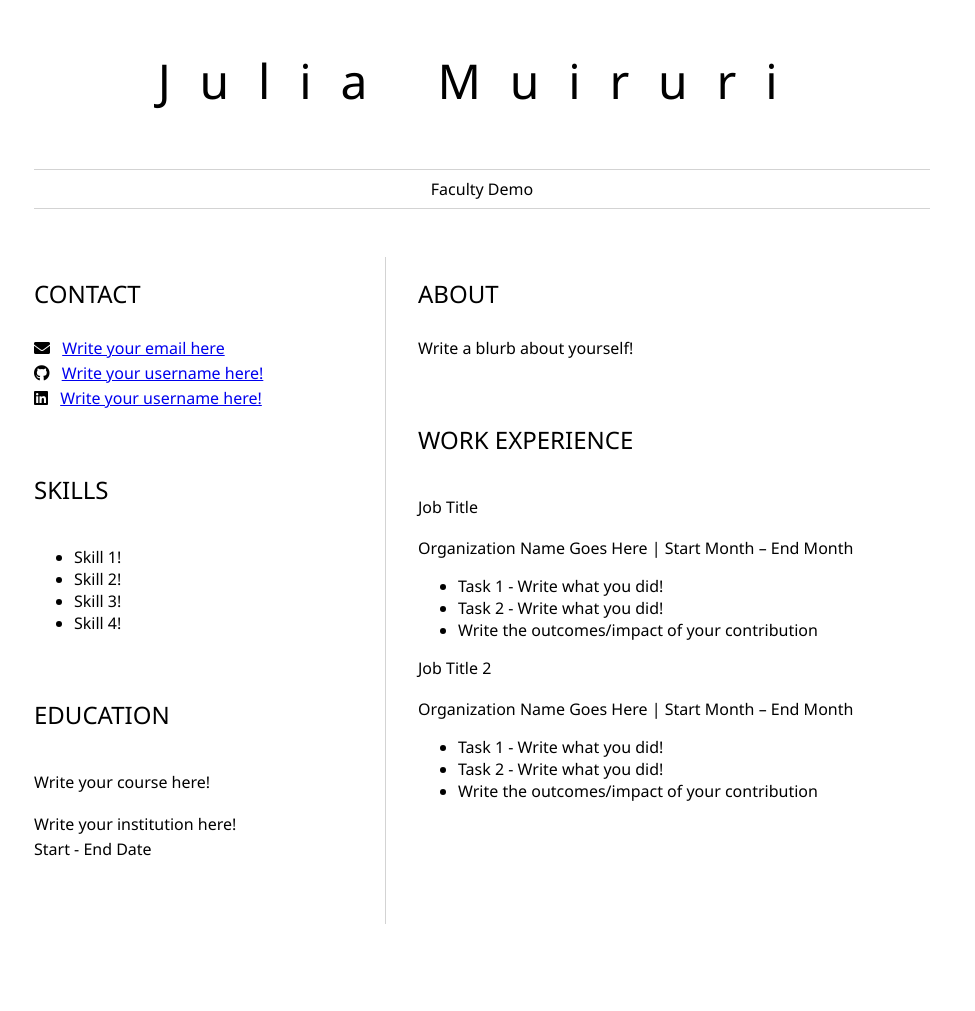
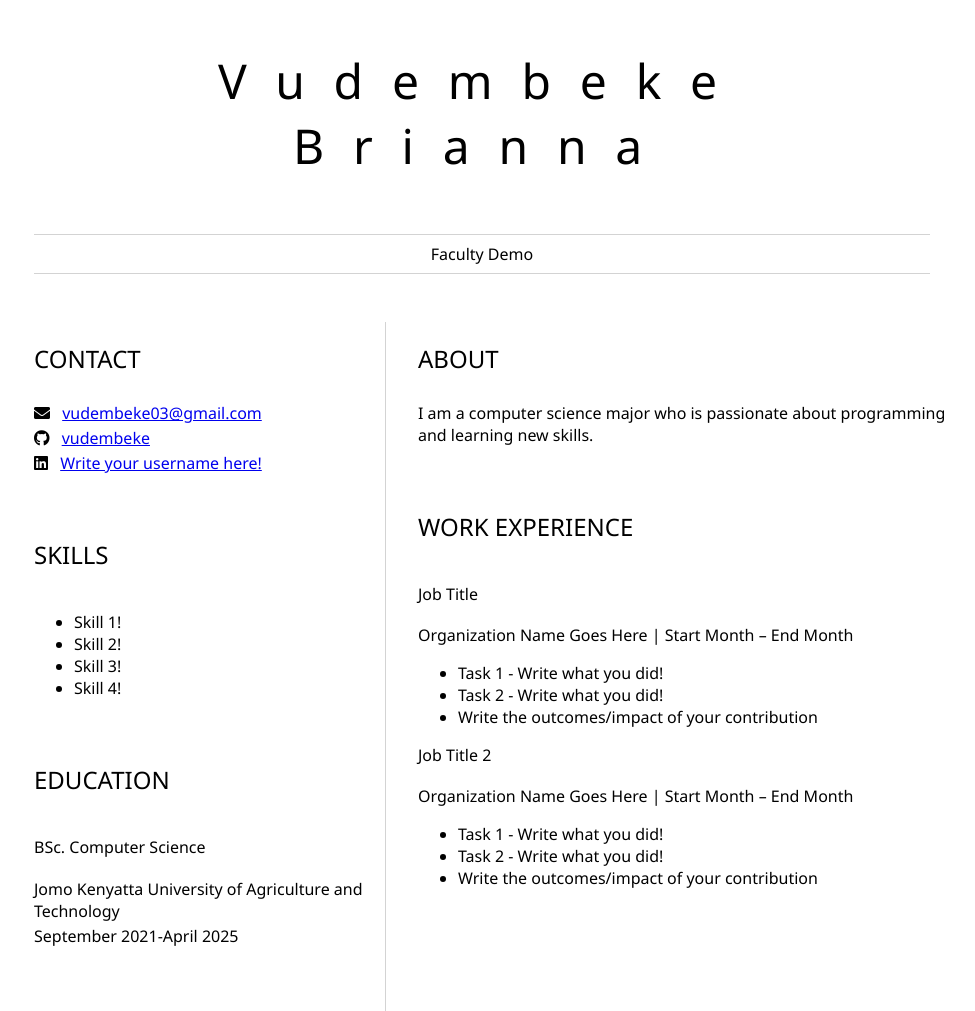
Before and after one commit to vudembeke/My-Resume, a plain HTML site: page index.html in a window 1280 px wide. Shown: the whole page, without its empty margins (158-1133 px from the left). Before the commit the page ends 924 px from the top, so only its background shows below. Drawn offline with Linux system fonts and the light colour scheme.

Commit message:
Edit email link

```diff
--- a/index.html
+++ b/index.html
@@ -2,13 +2,13 @@
 	<head>
 		<link href="style.css" rel="stylesheet">
         <link rel="stylesheet" href="https://cdnjs.cloudflare.com/ajax/libs/font-awesome/5.15.4/css/all.min.css">
-        <title>Julia Muiruri</title>
+        <title>Vudembeke Brianna</title>
 	</head>
 
 	<body>
 		<header id="header">
 			<!-- resume header with your name and title -->
-			<h1>Julia Muiruri</h1>
+			<h1>Vudembeke Brianna</h1>
 			<hr>
 			Faculty Demo
 			<hr>
@@ -20,11 +20,11 @@
 					<!-- contact info including social media -->
                     <p>
                         <i class="fa fa-envelope" aria-hidden="true"></i>
-                        <a href="mailto:username@domain.top-level domain">Write your email here</a>
+                        <a href="mailto:vudembeke03@gmail.com domain">vudembeke03@gmail.com</a>
                     </p>
                     <p>
                         <i class="fab fa-github" aria-hidden="true"></i>
-                        <a href="github.com/yourGitHubUsername">Write your username here!</a>
+                        <a href="github.com/vudembeke">vudembeke</a>
                     </p>
                     <p>
                         <i class="fab fa-linkedin" aria-hidden="true"></i>
@@ -44,12 +44,12 @@
 				<section>
 					<h2>EDUCATION</h2>
 					<!-- your education -->
-                    <h3>Write your course here!</h3>
+                    <h3>BSc. Computer Science</h3>
                     <p>
-                        Write your institution here!
+                        Jomo Kenyatta University of Agriculture and Technology
                     </p>
                     <p>
-                        Start - End Date
+                        September 2021-April 2025
                     </p>
 				</section>
 			</article>
@@ -57,7 +57,7 @@
 				<section>
 					<h2>ABOUT</h2>
 					<!-- about you -->
-                    <p>Write a blurb about yourself!</p>
+                    <p>I am a computer science major who is passionate about programming and learning new skills.</p>
 				</section>
 				<section>
 					<h2>WORK EXPERIENCE</h2>
```
